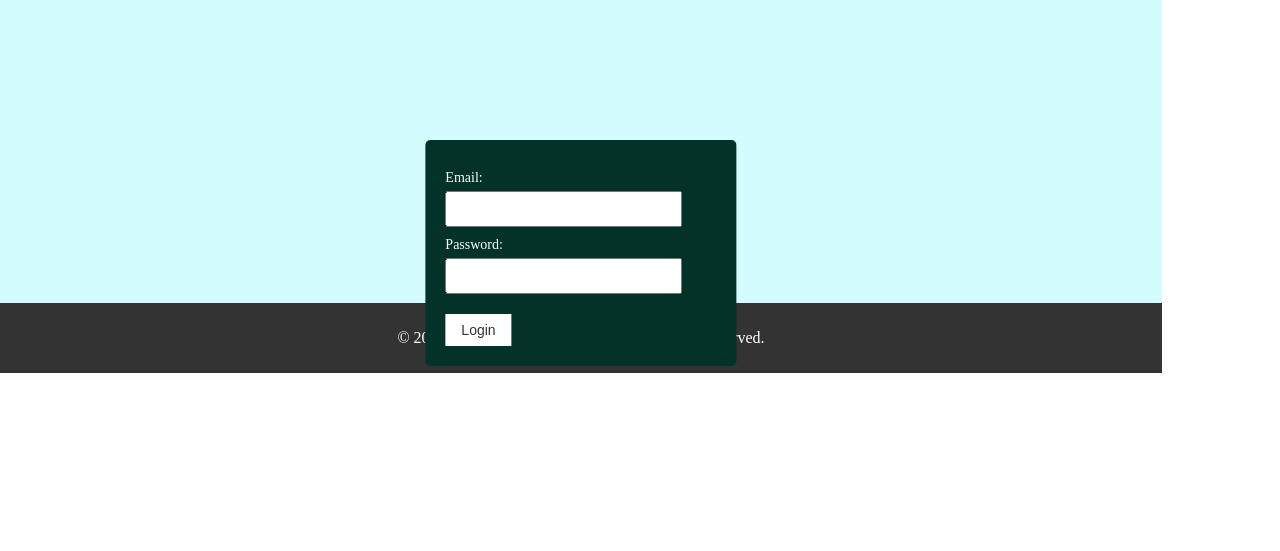
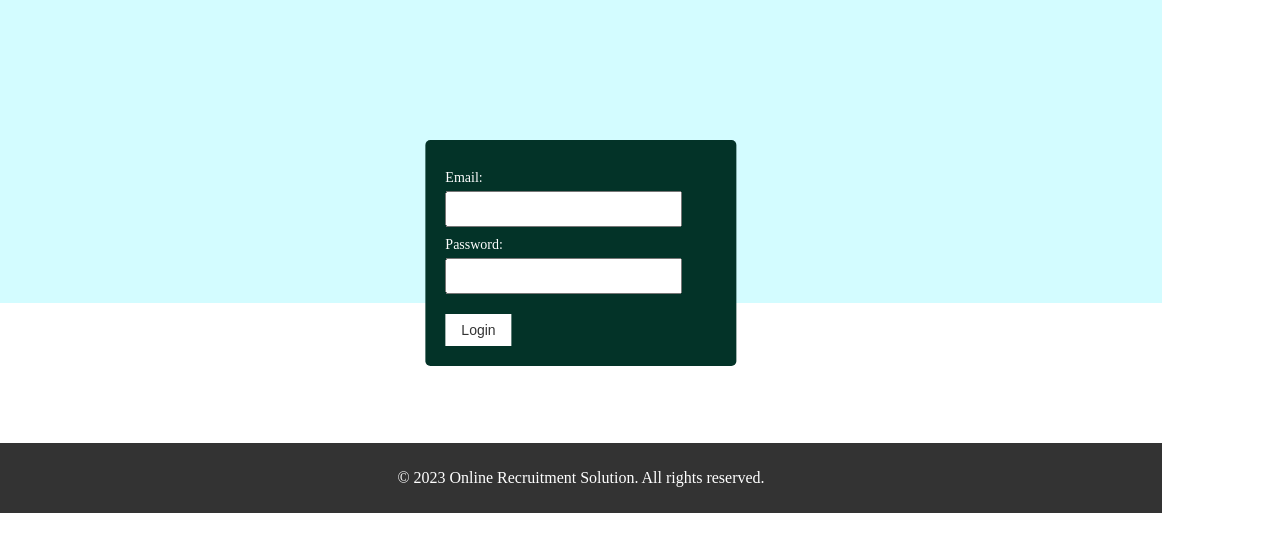
Before and after one commit to Coo-0/onlinerecruitment_webdev, a plain HTML site: page login.html in a window 1280 px wide. Shown: the part 147-698 px from the top of the page. Drawn offline with Linux system fonts and the light colour scheme.

Commit message:
box update

```diff
--- a/login.html
+++ b/login.html
@@ -15,6 +15,7 @@
     <div class="CandidateSearch" style="width: 237px; height: 38px; left: 872px; top: 94px; position: absolute; color: #230505; font-size: 24px; font-family: Inter; font-weight: 500; word-wrap: break-word"><a href="search.html">Candidate Search</a></div>
     <img class="Search1" style="width: 32px; height: 31px; left: 1044px; top: 94px; position: absolute" src="https://cdn-icons-png.flaticon.com/128/751/751463.png" />
   </header>
+  <section>
     <div class="login-form">
       <form>
         <label for="email">Email:</label>
@@ -25,7 +26,7 @@
       </form>
 
   </div>
-
+</section>
   <footer>
     <p>© 2023 Online Recruitment Solution. All rights reserved.</p>
   </footer>
--- a/style.css
+++ b/style.css
@@ -17,6 +17,7 @@ body {
 
 section {
   padding: 20px;
+  margin-bottom: 100px
 }
 
 footer {
```
Also changed, not shown: search.html (+2 -1 lines).
